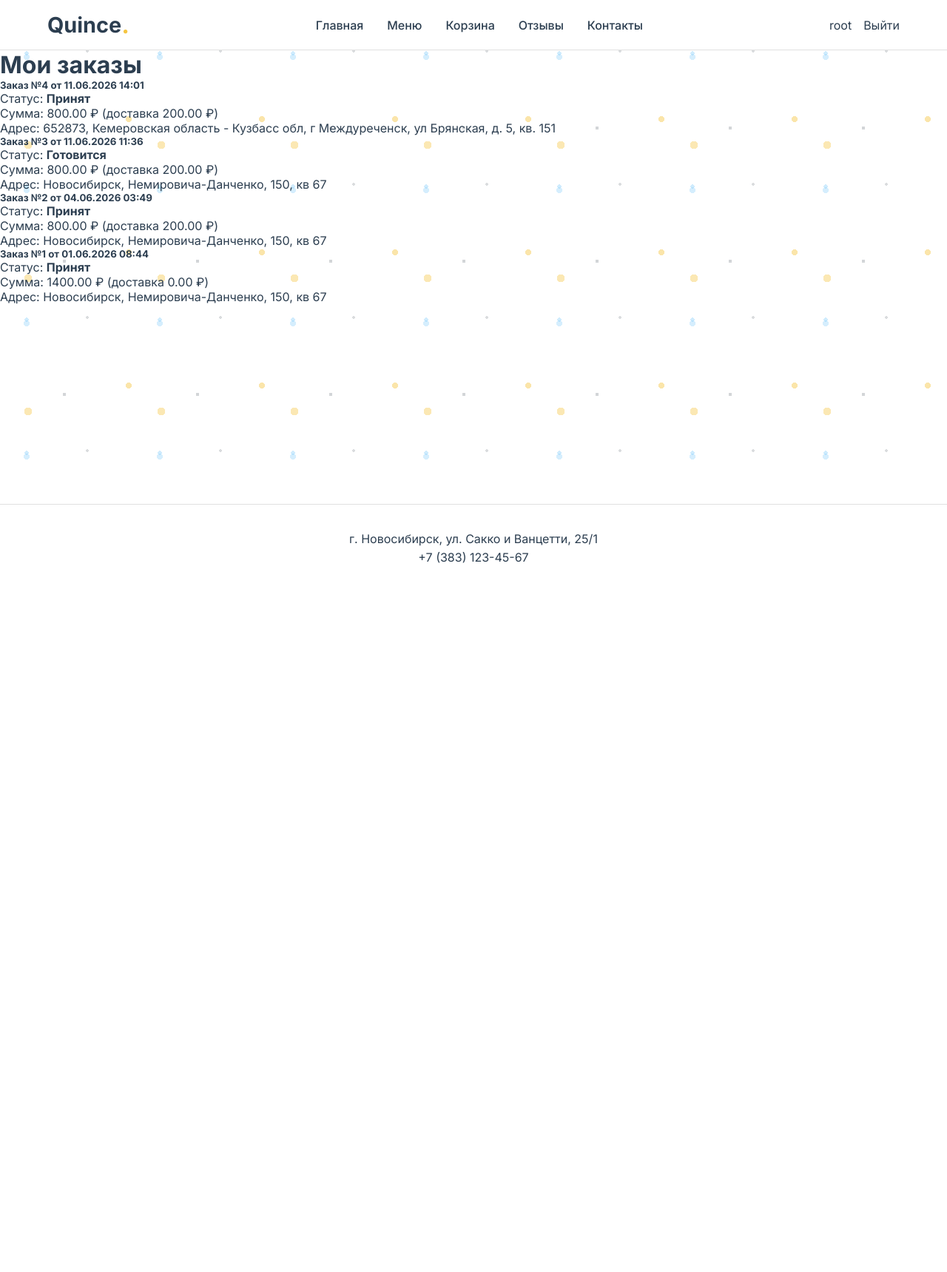
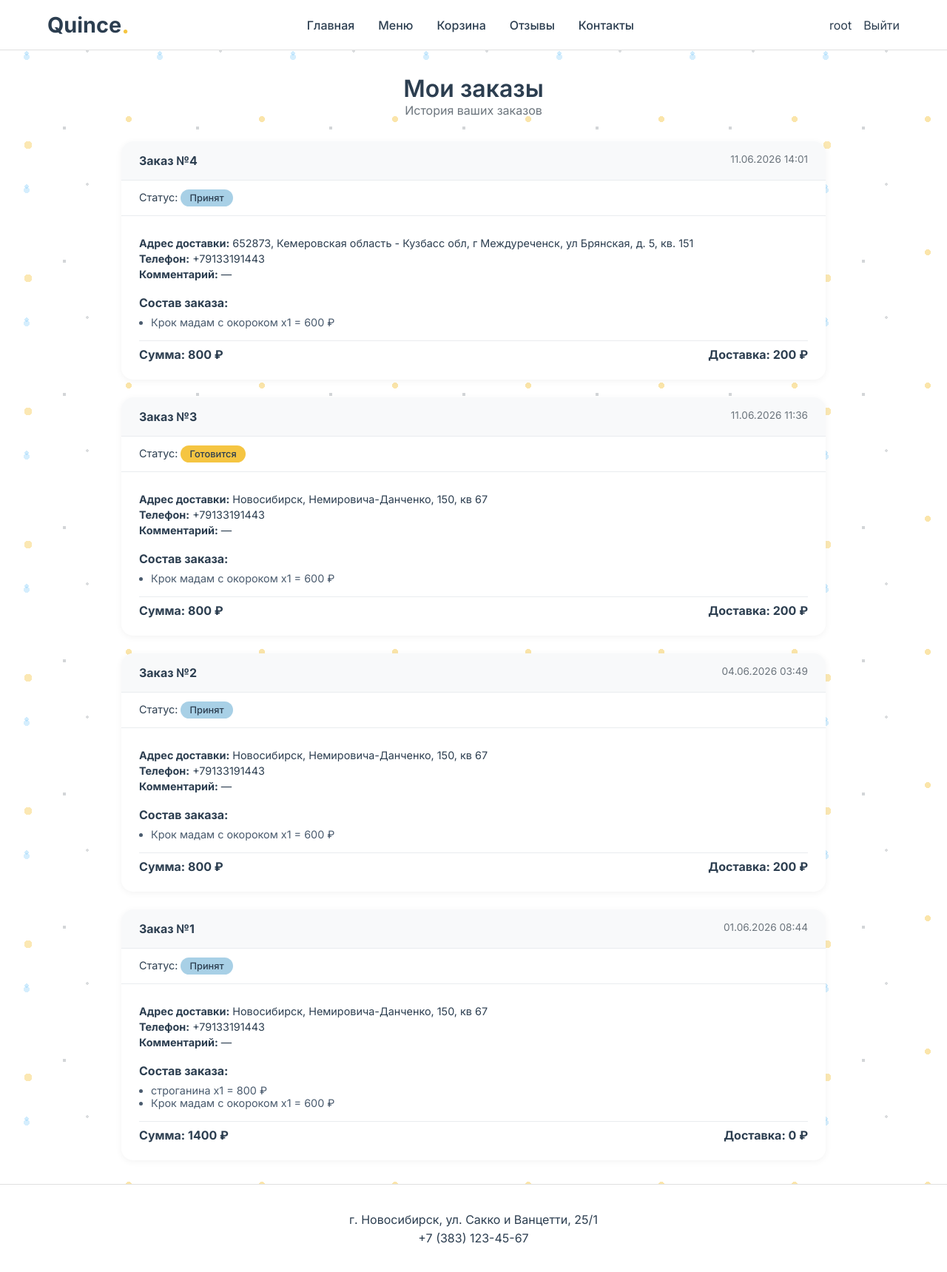
Before and after one commit to KulKuksh/QUINCE, a Django app: page /order-history/ in a window 1280 px wide. Shown: the whole page at 74% size. Before the commit the page ends 761 px from the top, so only its background shows below. Run offline with Django 5.2, Linux system fonts and the light colour scheme; a user stored in the database is signed in; data comes from the database, SQL or seed files in the repository; both versions use the stored data as it was after the commit.

Commit message:
Добавлены тесты и страница контакты

```diff
--- a/main/static/main/css/style.css
+++ b/main/static/main/css/style.css
@@ -476,3 +476,12 @@ html, body {
     padding-top: 0.75rem;
     margin-top: 0.5rem;
 }
+.nav-links {
+    list-style: none;
+    padding-left: 0;
+    margin: 0;
+}
+.nav-links li {
+    display: inline;
+    margin-right: 1.5rem;
+}
--- a/main/templates/main/base.html
+++ b/main/templates/main/base.html
@@ -30,7 +30,7 @@
                     <a href="{% url 'cart' %}">Корзина</a>
                     <a href="{% url 'reviews' %}">Отзывы</a>
                 {% endif %}
-                <a href="#">Контакты</a>
+                <li class="nav-item"><a class="nav-link" href="{% url 'contacts' %}">Контакты</a></li>
             </div>
             <div class="auth-links">
                 {% if user.is_authenticated %}
--- a/main/templates/main/checkout.html
+++ b/main/templates/main/checkout.html
@@ -1,3 +1,7 @@
+from django.contrib import messages
+
+messages.success(request, f'Заказ №{order.id} успешно оформлен!')
+
 {% extends 'main/base.html' %}
 {% load static %}
 {% block content %}
--- a/main/templates/main/order_history.html
+++ b/main/templates/main/order_history.html
@@ -1,20 +1,176 @@
 {% extends 'main/base.html' %}
+{% load static %}
 {% block content %}
-<div class="container py-4">
+<div class="orders-page">
+    <div class="orders-header">
         <h1>Мои заказы</h1>
+        <p class="orders-subtitle">История ваших заказов</p>
+    </div>
+
+    <div class="orders-container">
         {% if orders %}
             {% for order in orders %}
-            <div class="card mb-3">
-                <div class="card-body">
-                    <h5>Заказ №{{ order.id }} от {{ order.created_at|date:"d.m.Y H:i" }}</h5>
-                    <p>Статус: <strong>{{ order.get_status_display }}</strong></p>
-                    <p>Сумма: {{ order.total_amount }} ₽ (доставка {{ order.delivery_cost }} ₽)</p>
-                    <p>Адрес: {{ order.address }}</p>
+            <div class="order-card">
+                <div class="order-header">
+                    <span class="order-number">Заказ №{{ order.id }}</span>
+                    <span class="order-date">{{ order.created_at|date:"d.m.Y H:i" }}</span>
                 </div>
+                <div class="order-status">
+                    Статус: <span class="status-badge status-{{ order.status }}">{{ order.get_status_display }}</span>
+                </div>
+                <div class="order-details">
+                    <div class="order-info">
+                        <p><strong>Адрес доставки:</strong> {{ order.address }}</p>
+                        <p><strong>Телефон:</strong> {{ order.phone }}</p>
+                        <p><strong>Комментарий:</strong> {{ order.comment|default:"—" }}</p>
+                    </div>
+                    <div class="order-items">
+                        <strong>Состав заказа:</strong>
+                        <ul>
+                            {% for item in order.items.all %}
+                                <li>{{ item.dish.name }} x{{ item.quantity }} = {{ item.price|floatformat:0 }} ₽</li>
+                            {% empty %}
+                                <li>Нет позиций</li>
+                            {% endfor %}
+                        </ul>
+                    </div>
+                    <div class="order-total">
+                        <span>Сумма: <strong>{{ order.total_amount|floatformat:0 }} ₽</strong></span>
+                        <span>Доставка: <strong>{{ order.delivery_cost|floatformat:0 }} ₽</strong></span>
+                    </div>
+                </div>
+
             </div>
             {% endfor %}
         {% else %}
-        <p>У вас ещё нет заказов.</p>
+            <div class="empty-orders">
+                <p>У вас пока нет заказов.</p>
+                <a href="{% url 'menu' %}" class="btn-book">Перейти в меню</a>
+            </div>
         {% endif %}
     </div>
+</div>
+
+<style>
+    .orders-page {
+        max-width: 1000px;
+        margin: 2rem auto;
+        padding: 0 24px;
+    }
+    .orders-header {
+        text-align: center;
+        margin-bottom: 2rem;
+    }
+    .orders-header h1 {
+        font-size: 2rem;
+        font-weight: 600;
+        color: #2C3E50;
+    }
+    .orders-subtitle {
+        color: #6c757d;
+        font-size: 1rem;
+    }
+    .orders-container {
+        display: flex;
+        flex-direction: column;
+        gap: 1.5rem;
+    }
+    .order-card {
+        background: #FFFFFF;
+        border-radius: 1rem;
+        box-shadow: 0 2px 10px rgba(0,0,0,0.05);
+        overflow: hidden;
+        transition: transform 0.2s;
+    }
+    .order-card:hover {
+        transform: translateY(-3px);
+        box-shadow: 0 8px 20px rgba(0,0,0,0.1);
+    }
+    .order-header {
+        background: #f8f9fa;
+        padding: 1rem 1.5rem;
+        display: flex;
+        justify-content: space-between;
+        border-bottom: 1px solid #e9ecef;
+    }
+    .order-number {
+        font-weight: bold;
+        color: #2C3E50;
+    }
+    .order-date {
+        color: #6c757d;
+        font-size: 0.85rem;
+    }
+    .order-status {
+        padding: 0.75rem 1.5rem;
+        background: #FFFFFF;
+        border-bottom: 1px solid #e9ecef;
+        font-size: 0.9rem;
+    }
+    .status-badge {
+        display: inline-block;
+        padding: 0.25rem 0.75rem;
+        border-radius: 1rem;
+        font-size: 0.8rem;
+        font-weight: 500;
+    }
+    .status-принят { background: #A8D0E6; color: #2C3E50; }
+    .status-готовится { background: #F5C542; color: #2C3E50; }
+    .status-в_пути { background: #F5C542; color: #2C3E50; }
+    .status-доставлен { background: #6c757d; color: white; }
+    .status-отменён { background: #dc3545; color: white; }
+    .order-details {
+        padding: 1.5rem;
+        display: flex;
+        flex-direction: column;
+        gap: 1rem;
+    }
+    .order-info p {
+        margin: 0.25rem 0;
+        font-size: 0.9rem;
+    }
+    .order-items ul {
+        margin: 0.5rem 0 0 1rem;
+        padding: 0;
+    }
+    .order-items li {
+        font-size: 0.9rem;
+        color: #4a5b6e;
+    }
+    .order-total {
+        display: flex;
+        justify-content: space-between;
+        padding-top: 0.5rem;
+        border-top: 1px solid #e9ecef;
+        font-weight: bold;
+    }
+    .order-actions {
+        padding: 0 1.5rem 1.5rem 1.5rem;
+    }
+    .btn-cancel-order {
+        background: transparent;
+        border: 1px solid #dc3545;
+        color: #dc3545;
+        padding: 0.4rem 1rem;
+        border-radius: 1.5rem;
+        text-decoration: none;
+        font-size: 0.8rem;
+        transition: 0.2s;
+    }
+    .btn-cancel-order:hover {
+        background: #dc3545;
+        color: white;
+    }
+    .empty-orders {
+        text-align: center;
+        padding: 3rem;
+        background: #FFFFFF;
+        border-radius: 1rem;
+        box-shadow: 0 2px 10px rgba(0,0,0,0.05);
+    }
+    .empty-orders p {
+        margin-bottom: 1rem;
+        color: #6c757d;
+    }
+</style>
 {% endblock %}
--- a/main/urls.py
+++ b/main/urls.py
@@ -27,4 +27,5 @@ urlpatterns = [
     path('reviews/', views.reviews, name='reviews'),
     path('profile/', views.profile, name='profile'),
     path('sitemap.xml', sitemap, {'sitemaps': sitemaps}, name='sitemap'),
+    path('contacts/', views.contacts, name='contacts'),
 ]
--- a/main/views.py
+++ b/main/views.py
@@ -4,6 +4,8 @@ from django.contrib.auth.decorators import login_required
 from django.contrib import messages
 from .models import Category, Dish, CartItem, Order, OrderItem, Review
 from .forms import UserRegisterForm
+from django.core.paginator import Paginator
+
 
 
 def home(request):
@@ -13,7 +15,10 @@ def home(request):
 
 def menu(request):
     categories = Category.objects.all()
-    dishes = Dish.objects.filter(is_available=True).select_related('category')
+    dishes_list = Dish.objects.filter(is_available=True).select_related('category')
+    paginator = Paginator(dishes_list, 12)
+    page_number = request.GET.get('page')
+    dishes = paginator.get_page(page_number)
     return render(request, 'main/menu.html', {'categories': categories, 'dishes': dishes})
 
 def dish_detail(request, slug):
@@ -146,3 +151,6 @@ def profile(request):
     orders = Order.objects.filter(user=user).order_by('-created_at')
     reviews = Review.objects.filter(user=user).order_by('-created_at')
     return render(request, 'main/profile.html', {'orders': orders, 'reviews': reviews})
+
+def contacts(request):
+    return render(request, 'main/contacts.html')
```
Also changed, not shown: main/templates/main/contacts.html (added, +199 -0 lines), main/templates/main/menu.html (+11 -0 lines), db.sqlite3, 1 other file. Lines whose indentation alone changed are shown as unchanged.
